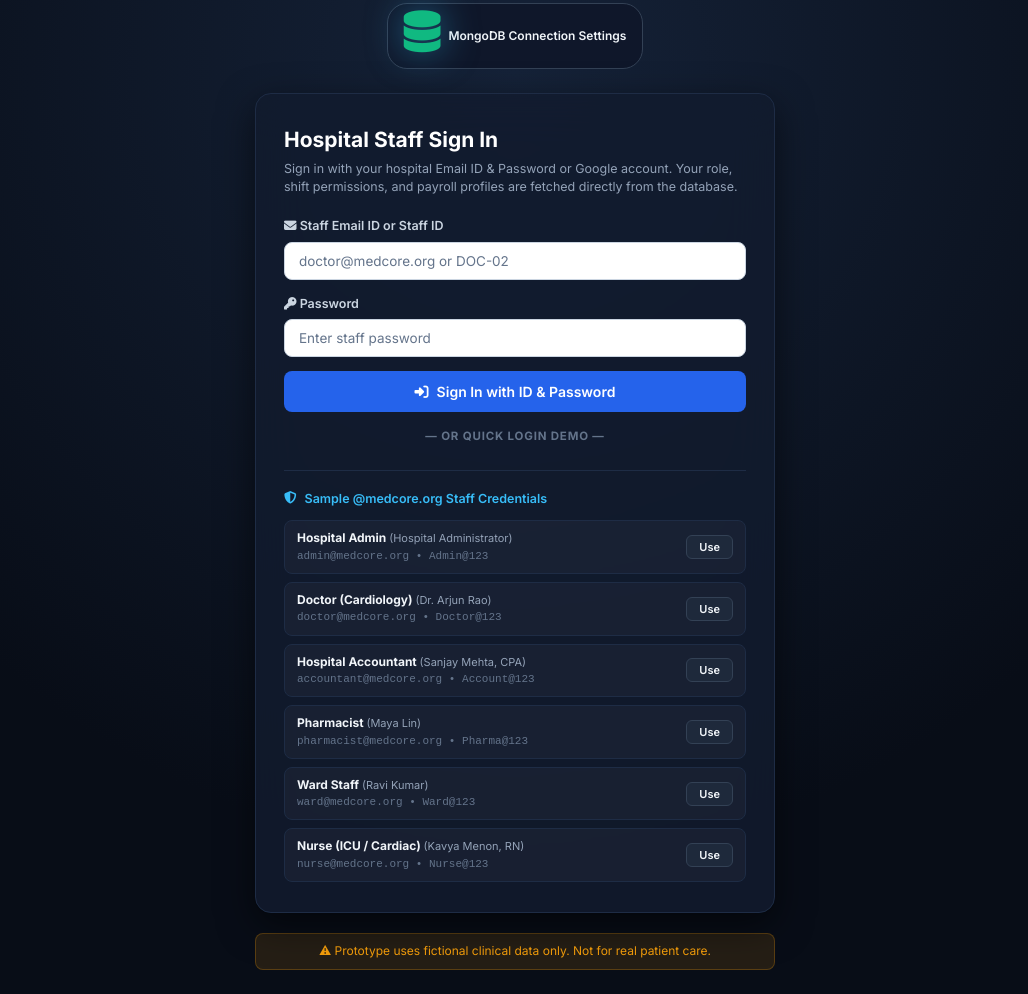
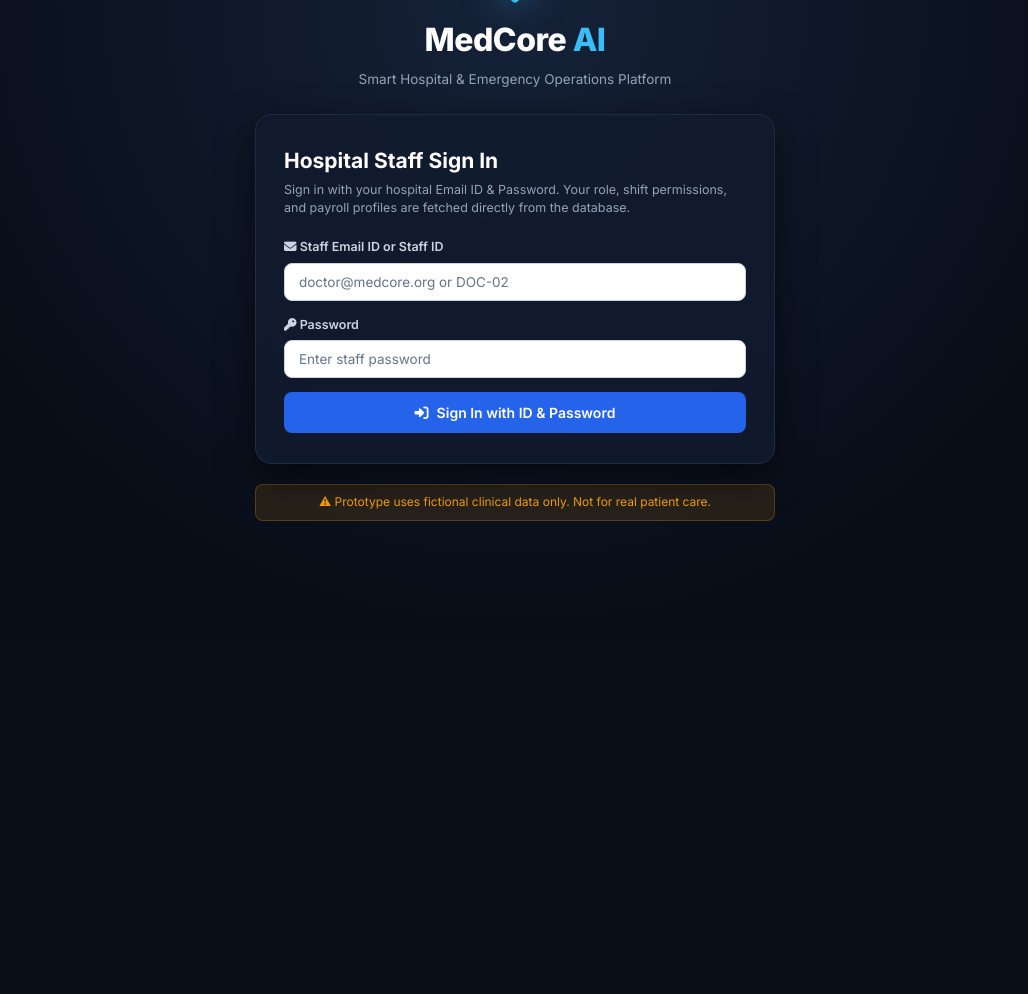
Before and after one commit to sayanc2107/EAI-SEM1, a plain HTML site: page index.html in a window 1280 px wide. Shown: the part 158-1152 px from the top of the page, without its empty margins (125-1153 px from the left). After the commit the page ends 800 px from the top, so only its background shows below. Drawn offline with Linux system fonts and the light colour scheme; no server answers.

Commit message:
Clean up login page: remove mongo button and demo credentials box

```diff
--- a/index.html
+++ b/index.html
@@ -25,15 +25,10 @@
                 <i class="fas fa-heartbeat"></i>
                 <h1>MedCore <span>AI</span></h1>
                 <p class="login-subtitle">Smart Hospital &amp; Emergency Operations Platform</p>
-                <div style="margin-top:10px;">
-                    <button type="button" class="btn btn-secondary btn-sm" onclick="openMongoConfigModal()" style="border-radius:20px; font-size:12px; padding:6px 16px; background:#0f172a; border:1px solid #334155; cursor:pointer;">
-                        <i class="fas fa-database" style="color:#10b981;"></i> <span>MongoDB Connection Settings</span>
-                    </button>
-                </div>
             </div>
             <div class="login-card">
                 <h2>Hospital Staff Sign In</h2>
-                <p class="login-hint">Sign in with your hospital Email ID &amp; Password or Google account. Your role,
+                <p class="login-hint">Sign in with your hospital Email ID &amp; Password. Your role,
                     shift permissions, and payroll profiles are fetched directly from the database.</p>
 
                 <form id="login-form" onsubmit="handleLogin(event)">
@@ -50,74 +45,6 @@
                     <button type="submit" class="btn btn-primary btn-full"><i class="fas fa-sign-in-alt"></i> Sign In
                         with ID &amp; Password</button>
                 </form>
-
-                <div
-                    style="text-align:center; margin:16px 0; color:#64748b; font-size:11.5px; font-weight:700; text-transform:uppercase; letter-spacing:0.8px;">
-                    <span>— Or Quick Login Demo —</span>
-                </div>
-
-                <!-- Sample Credentials Quick-Use Panel -->
-                <div class="demo-credentials-box">
-                    <div class="demo-credentials-title">
-                        <i class="fas fa-shield-alt"></i>
-                        <span>Sample @medcore.org Staff Credentials</span>
-                    </div>
-                    <div class="cred-list">
-                        <div class="cred-item">
-                            <div class="cred-info">
-                                <span class="cred-name">Hospital Admin <span>(Hospital Administrator)</span></span>
-                                <span class="cred-email">admin@medcore.org • Admin@123</span>
-                            </div>
-                            <button class="btn-use-cred"
-                                onclick="quickFillLogin('admin@medcore.org', 'Admin@123')">Use</button>
-                        </div>
-
-                        <div class="cred-item">
-                            <div class="cred-info">
-                                <span class="cred-name">Doctor (Cardiology) <span>(Dr. Arjun Rao)</span></span>
-                                <span class="cred-email">doctor@medcore.org • Doctor@123</span>
-                            </div>
-                            <button class="btn-use-cred"
-                                onclick="quickFillLogin('doctor@medcore.org', 'Doctor@123')">Use</button>
-                        </div>
-
-                        <div class="cred-item">
-                            <div class="cred-info">
-                                <span class="cred-name">Hospital Accountant <span>(Sanjay Mehta, CPA)</span></span>
-                                <span class="cred-email">accountant@medcore.org • Account@123</span>
-                            </div>
-                            <button class="btn-use-cred"
-                                onclick="quickFillLogin('accountant@medcore.org', 'Account@123')">Use</button>
-                        </div>
-
-                        <div class="cred-item">
-                            <div class="cred-info">
-                                <span class="cred-name">Pharmacist <span>(Maya Lin)</span></span>
-                                <span class="cred-email">pharmacist@medcore.org • Pharma@123</span>
-                            </div>
-                            <button class="btn-use-cred"
-                                onclick="quickFillLogin('pharmacist@medcore.org', 'Pharma@123')">Use</button>
-                        </div>
-
-                        <div class="cred-item">
-                            <div class="cred-info">
-                                <span class="cred-name">Ward Staff <span>(Ravi Kumar)</span></span>
-                                <span class="cred-email">ward@medcore.org • Ward@123</span>
-                            </div>
-                            <button class="btn-use-cred"
-                                onclick="quickFillLogin('ward@medcore.org', 'Ward@123')">Use</button>
-                        </div>
-
-                        <div class="cred-item">
-                            <div class="cred-info">
-                                <span class="cred-name">Nurse (ICU / Cardiac) <span>(Kavya Menon, RN)</span></span>
-                                <span class="cred-email">nurse@medcore.org • Nurse@123</span>
-                            </div>
-                            <button class="btn-use-cred"
-                                onclick="quickFillLogin('nurse@medcore.org', 'Nurse@123')">Use</button>
-                        </div>
-                    </div>
-                </div>
             </div>
             <p class="login-disclaimer">⚠ Prototype uses fictional clinical data only. Not for real patient care.</p>
         </div>
```
